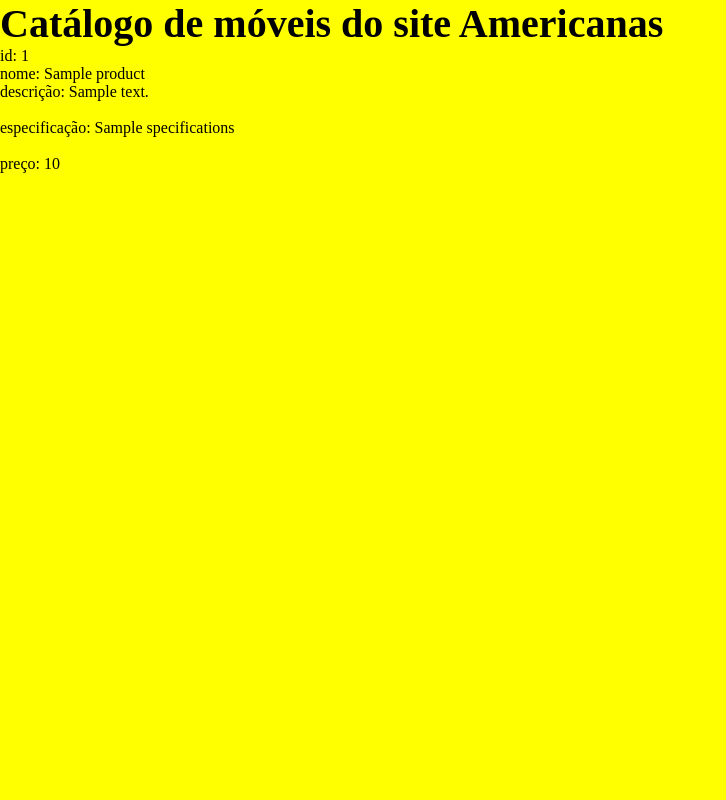
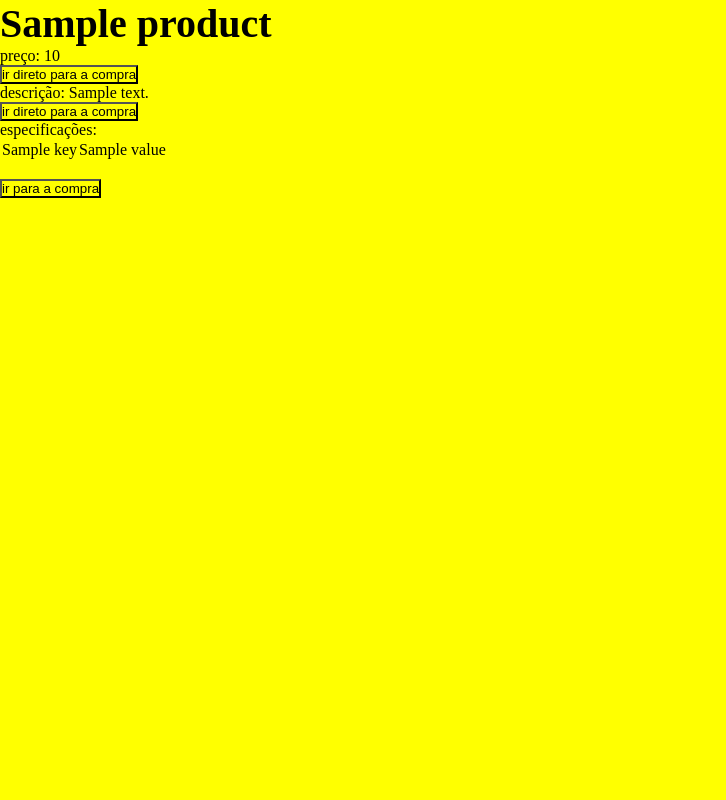
Before and after one commit to kennyaires/ecommerce-acessivel, a Python web app: template ecommerce_acessivel/templates/produto.html in a window 1280 px wide. Shown: the whole page, without its empty margins (0-726 px from the left). Run offline with Jinja, Linux system fonts and the light colour scheme; the template is opened without the code that fills it: most values are stand-ins (such as "Sample title", 1, 10 or a date in 2020).

Commit message:
serializing

```diff
--- a/ecommerce_acessivel/templates/catalogo.html
+++ b/ecommerce_acessivel/templates/catalogo.html
@@ -22,6 +22,7 @@
         {{product.rating}} <br>
         {{product.price}} <br>
         {{product.installments}} <br>
+        <a href="{{url_for('produto', product_id=product.product_id)}}"><button>mais informações desse produto</button></a>
 
         <br><br>
     </div>
--- a/ecommerce_acessivel/templates/produto.html
+++ b/ecommerce_acessivel/templates/produto.html
@@ -1,22 +1,50 @@
 <head>
-    <title>Catálogo acessível</title>
+    <title>Produto: {{product.name}}</title>
 </head>
 
 <body>
-    <h1>Catálogo de móveis do site Americanas</h1>
+    <h1>{{product.name}}</h1>
+    <p>
+        preço: {{product.price}}
+    </p>
+    <p>
+        <a href="#"><button>ir direto para a compra</button></a>
+    </p>
 
+    <p>
+        descrição: {{product.description}}
+    </p>
 
+    <p>
+        <a href="#"><button>ir direto para a compra</button></a>
+    </p>
 
+    <p>
+        especificações:
+    </p>
 
-    id: {{product.product_id}} <br>
-    nome: {{product.name}} <br>
-    descrição: {{product.description}} <br> <br>
-    especificação: <table>{{product.specifications|safe}}</table> <br>
-    preço: {{product.price}} <br>
+    <table>
+        <tbody>
+            {% for key, value in product.specifications.items()%}
+
+            <tr>
+                <td>{{key}}</td>
+                <td>{{value}}</td>
+            </tr>
+            {% endfor %}
+
+        </tbody>
+    </table> <br>
+
+    <p>
+
+        <a href="#"><button>ir para a compra</button></a> <br><br>
+    </p>
+
 </body>
 
 <style>
-    *{
+    * {
         box-sizing: border-box;
         margin: 0;
         padding: 0;
@@ -24,11 +52,11 @@
         color: black;
     }
 
-    h1{
+    h1 {
         font-size: 2.5rem;
     }
 
-    .product-name{
+    .product-name {
         font-size: 1.3 rem;
     }
 </style>
```
Also changed, not shown: ecommerce_acessivel/app.py (+8 -0 lines).
